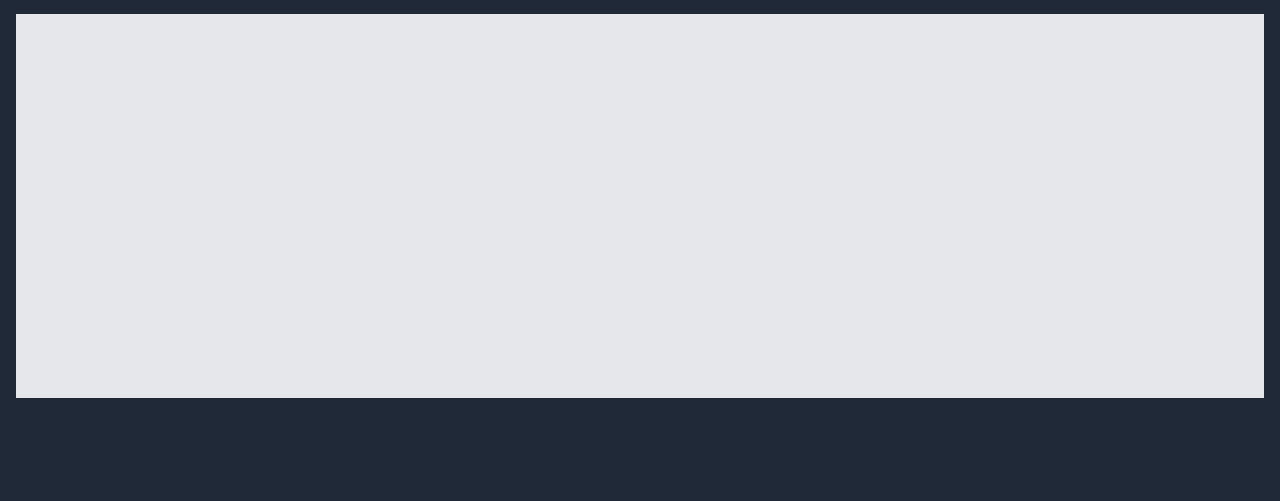
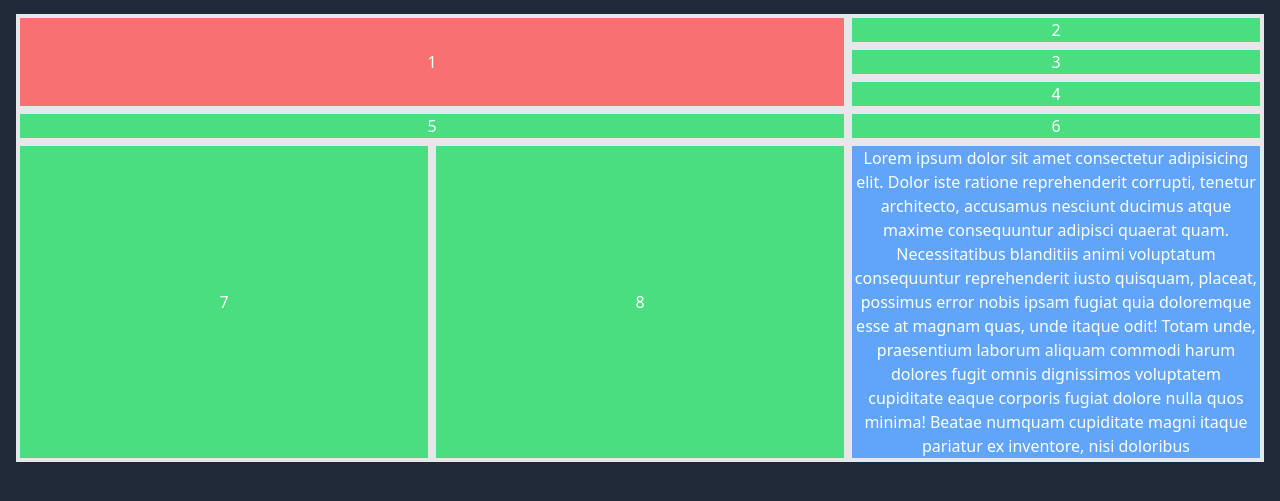
Before and after one commit to yves40/TAILWIND, a plain HTML site: page 1. Sandbox/Chapters/5. Flex and Grid/2. Grid.html in a window 1280 px wide. Shown: the part 359-860 px from the top of the page. Drawn offline with nearby package versions, Linux system fonts and the light colour scheme.

Commit message:
Fex tests

```diff
--- a/1. Sandbox/Chapters/5. Flex and Grid/2. Grid.html
+++ b/1. Sandbox/Chapters/5. Flex and Grid/2. Grid.html
@@ -44,16 +44,16 @@
         [gap-(x|y)-(0|0.5|1|2|4|etc...)]
       -->
 
-      <div class="bg-gray-200 h-96 p-1">
-        <div class="w-full bg-red-400 "></div>
-        <div class="w-full bg-green-400 "></div>
-        <div class="w-full bg-green-400 "></div>
-        <div class="w-full bg-green-400 "></div>
-        <div class="w-full bg-green-400 "></div>
-        <div class="w-full bg-green-400 "></div>
-        <div class="w-full bg-green-400 "></div>
-        <div class="w-full bg-green-400 "></div>
-        <div class="w-full bg-green-400 "></div>
+      <div class="bg-gray-200 h-100vh p-1 grid grid-cols-1 gap-2 md:grid-cols-3 text-white-300 text-center">
+        <div class="w-full bg-red-400 col-span-2 row-span-3 content-center"><span>1</span></div>
+        <div class="w-full bg-green-400 content-center"><span>2</span></div>
+        <div class="w-full bg-green-400 content-center"><span>3</span></div>
+        <div class="w-full bg-green-400 content-center"><span>4</span></div>
+        <div class="w-full bg-green-400 content-center col-start-1 col-end-3 "><span>5</span></div>
+        <div class="w-full bg-green-400 content-center"><span>6</span></div>
+        <div class="w-full bg-green-400 content-center"><span>7</span></div>
+        <div class="w-full bg-green-400 content-center"><span>8</span></div>
+        <div class="w-full bg-blue-400 content-center"><span>Lorem ipsum dolor sit amet consectetur adipisicing elit. Dolor iste ratione reprehenderit corrupti, tenetur architecto, accusamus nesciunt ducimus atque maxime consequuntur adipisci quaerat quam. Necessitatibus blanditiis animi voluptatum consequuntur reprehenderit iusto quisquam, placeat, possimus error nobis ipsam fugiat quia doloremque esse at magnam quas, unde itaque odit! Totam unde, praesentium laborum aliquam commodi harum dolores fugit omnis dignissimos voluptatem cupiditate eaque corporis fugiat dolore nulla quos minima! Beatae numquam cupiditate magni itaque pariatur ex inventore, nisi doloribus </span></div>
       </div>
 
 
```
